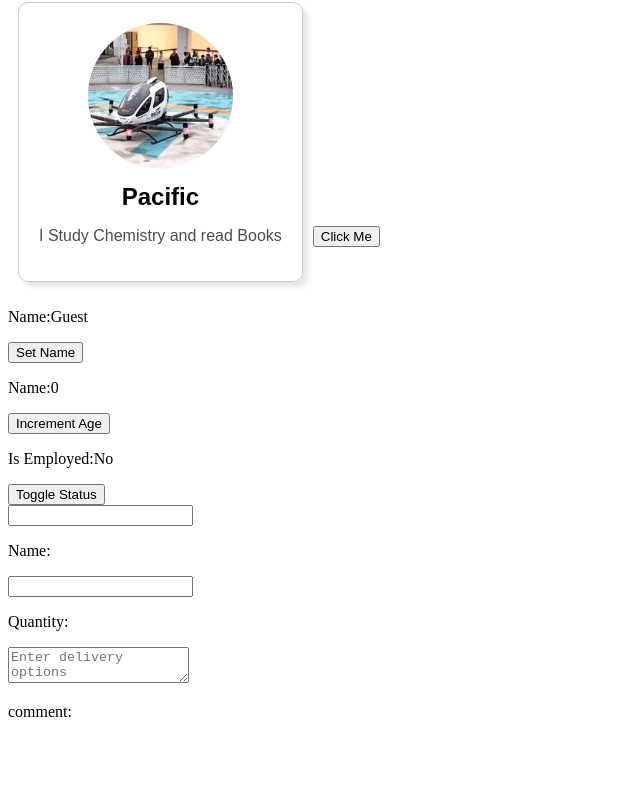
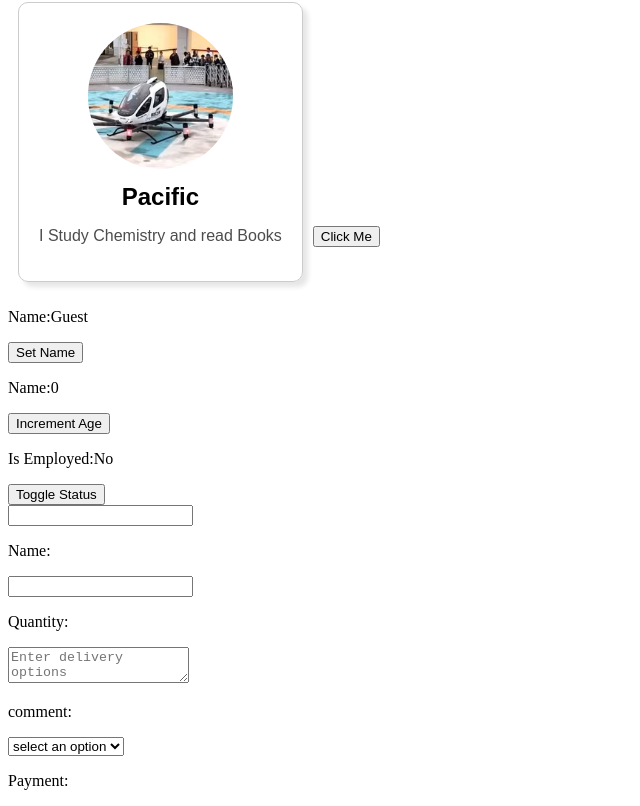
Before and after one commit to hpeter19/30days-javascript, a React (Vite) app in the folder react-projects-2/: page / in a window 1280 px wide. Shown: the part 228-1034 px from the top of the page, without its empty margins (0-640 px from the left). Before the commit the page ends 965 px from the top, so only its background shows below. Built offline with nearby package versions, Linux system fonts and the light colour scheme.

Commit message:
payment options updated

```diff
--- a/react-projects-2/src/ButtonTwo.jsx
+++ b/react-projects-2/src/ButtonTwo.jsx
@@ -4,18 +4,24 @@
     const [name,setName] =useState("");
     const [quantity, setQuantity]= useState();
     const [comment, setComment] =useState("");
+    const [payment, setPayment] = useState("");
 
     function handleNameChange(event){
         setName(event.target.value)
     }
 
-    function handleQuantityChange(){
+    function handleQuantityChange(event){
         setQuantity(event.target.value);
     }
 
-    function handleCommentChange(){
+    function handleCommentChange(event){
         setComment(event.target.value)
     }
+
+    function handlePaymentChange(event){
+         setPayment(event.target.value)
+    }
+
     return(
         <div>
             <input value={name} onChange={handleNameChange} />
@@ -27,6 +33,14 @@
             <textarea value={comment} onChange={handleCommentChange}
              placeholder="Enter delivery options" />
              <p>comment: {comment}</p>
+
+             <select value={payment} onChange={handlePaymentChange}>
+               <option value="">select an option</option>
+               <option value="Visa">Visa</option>
+               <option value="Mastercard">MasterCard</option>
+               <option value="GiftCard">GiftCard</option>
+             </select>
+              <p>Payment:{payment}</p>
         </div>
     );
 }
```
